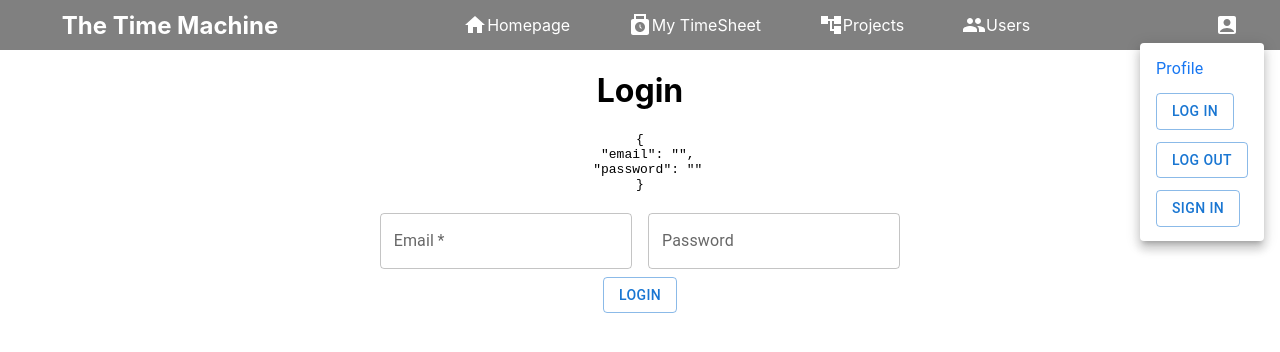
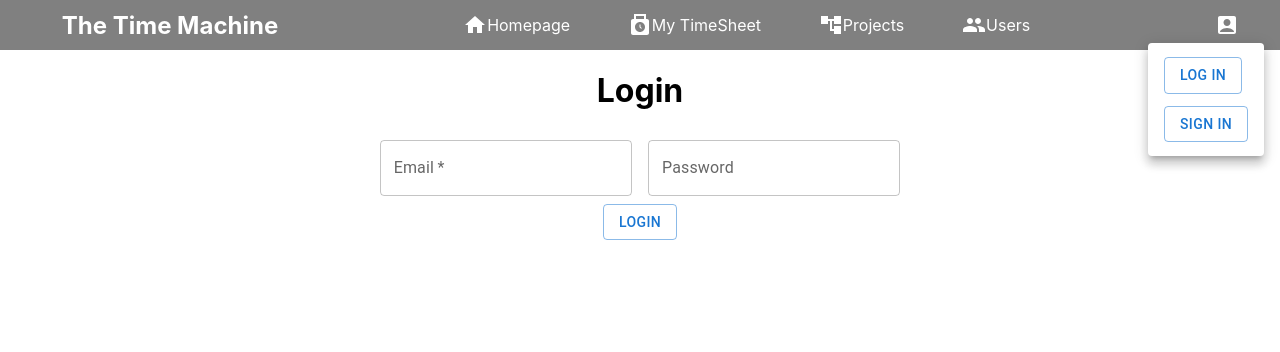
Before and after one commit to TRegourd/MERN-Time_Project, a React (Create React App) app: page /login in a window 1280 px wide. Both pictures are taken after a click on the button 1226 px from the left and 25 px from the top of the page. Shown: the top 352 px of the page. Built offline with nearby package versions, Linux system fonts and the light colour scheme.

Commit message:
add condition on logged to display logMenu

```diff
--- a/src/App.js
+++ b/src/App.js
@@ -3,12 +3,15 @@ import Navbar from "./components/Navbar";
 import { BrowserRouter as Router, Route, Routes } from "react-router-dom";
 import Timesheets from "./pages/Timesheets";
 import Login from "./pages/Login";
+import { useState } from "react";
 
 function App() {
+  const [logged, setLogged] = useState(false);
+
   return (
     <div className="App">
       <Router>
-        <Navbar></Navbar>
+        <Navbar logged={logged}></Navbar>
 
         <Routes>
           <Route element="Home page" path="/" exact />
--- a/src/components/LogMenu.jsx
+++ b/src/components/LogMenu.jsx
@@ -6,7 +6,8 @@ import AccountBoxIcon from "@mui/icons-material/AccountBox";
 import "./Navbar.css";
 import { BrowserRouter as Router, Link } from "react-router-dom";
 
-export default function LogMenu() {
+export default function LogMenu({ logged }) {
+  console.log("logmenu logged", logged);
   const [anchorEl, setAnchorEl] = React.useState(null);
   const open = Boolean(anchorEl);
   const handleClick = (event) => {
@@ -36,11 +37,14 @@ export default function LogMenu() {
           "aria-labelledby": "basic-button",
         }}
       >
+        {logged && (
           <MenuItem onClick={handleClose}>
             <Link className="menuLinks" to="/profilePage">
               Profile
             </Link>
           </MenuItem>
+        )}
+        {!logged && (
           <MenuItem onClick={handleClose}>
             <Link className="menuLinks" to="/login">
               <Button variant="outlined" onClick={handleClick}>
@@ -48,6 +52,8 @@ export default function LogMenu() {
               </Button>
             </Link>
           </MenuItem>
+        )}
+        {logged && (
           <MenuItem onClick={handleClose}>
             <Link className="menuLinks" to="/logout">
               <Button variant="outlined" onClick={handleClick}>
@@ -55,6 +61,8 @@ export default function LogMenu() {
               </Button>
             </Link>
           </MenuItem>
+        )}
+        {!logged && (
           <MenuItem onClick={handleClose}>
             <Link className="menuLinks" to="/signin">
               <Button variant="outlined" onClick={handleClick}>
@@ -62,6 +70,7 @@ export default function LogMenu() {
               </Button>
             </Link>
           </MenuItem>
+        )}
       </Menu>
     </div>
   );
--- a/src/components/Navbar.jsx
+++ b/src/components/Navbar.jsx
@@ -6,7 +6,9 @@ import GroupIcon from "@mui/icons-material/Group";
 import { BrowserRouter as Router, Link } from "react-router-dom";
 import LogMenu from "./LogMenu";
 
-const Navbar = () => {
+const Navbar = ({ logged }) => {
+  console.log("logged navbar", logged);
+  let navBarLogged = logged;
   return (
     <div className="topbarContainer">
       <div className="topbarLeft">
@@ -44,7 +46,7 @@ const Navbar = () => {
         </div>
       </div>
       <div className="topbarRight">
-        <LogMenu />
+        <LogMenu logged={navBarLogged} />
       </div>
     </div>
   );
--- a/src/pages/Login.jsx
+++ b/src/pages/Login.jsx
@@ -6,8 +6,6 @@ import services from "../services";
 import { useState } from "react";
 
 export default function Login() {
-  //let body = { email: "marrington3@youtube.com", password: "dQHYdc3rBZX" };
-
   const [body, setBody] = useState({
     email: "",
     password: "",
@@ -48,7 +46,6 @@ export default function Login() {
       onChange={handleChange}
     >
       <h1>Login</h1>
-      <pre>{JSON.stringify(body, null, 2)}</pre>
       <div>
         <TextField
           required
```
Lines whose indentation alone changed are shown as unchanged.
